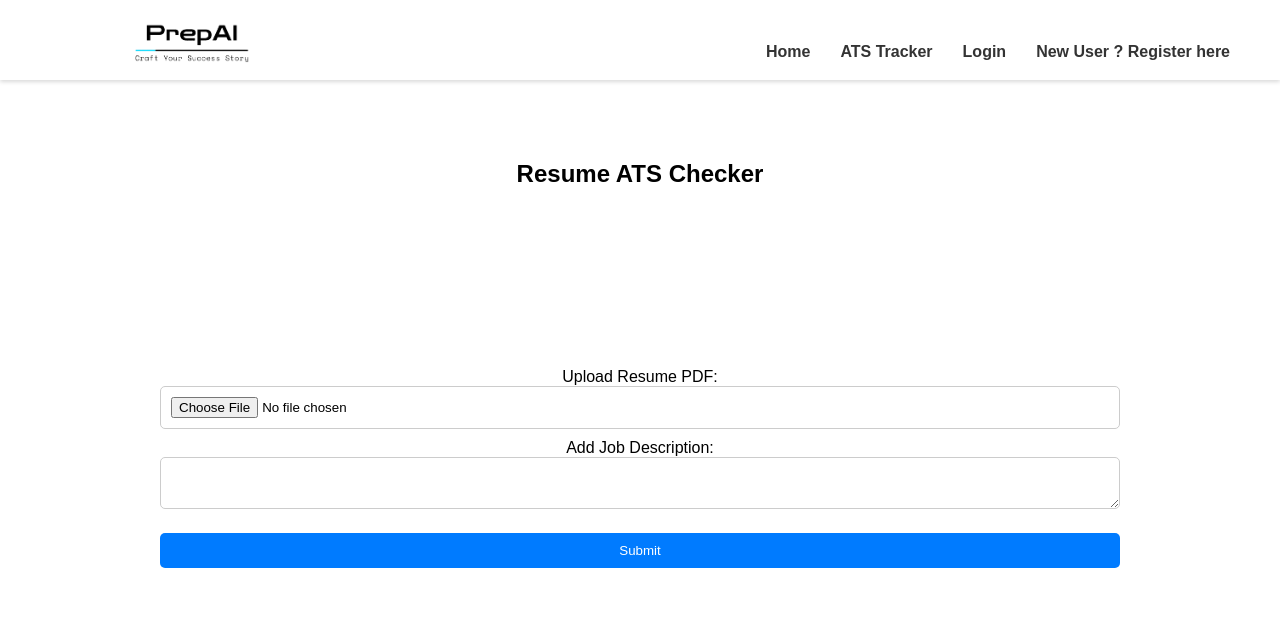
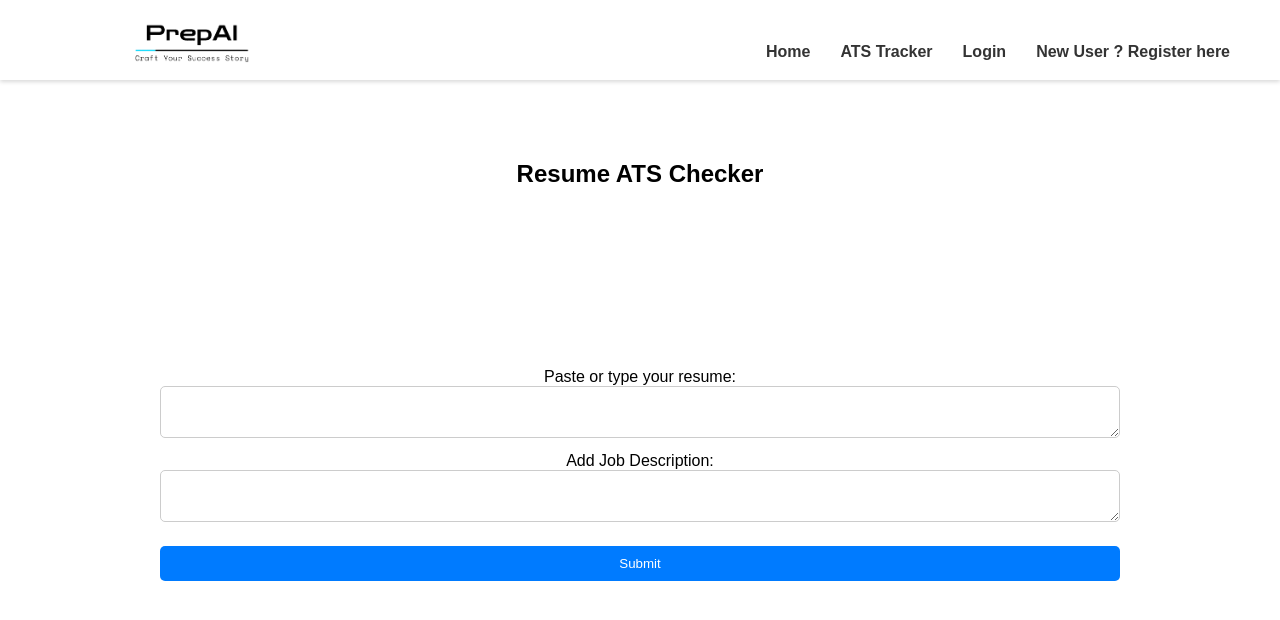
Before and after one commit to vyshakhgnair/PrepAI, a React (Create React App) app in the folder client/: page /ats in a window 1280 px wide. Shown: the top 620 px of the page. Built offline with nearby package versions, Linux system fonts and the light colour scheme.

Commit message:
edit ats

```diff
--- a/client/src/components/ResumeATS/Resumeats.css
+++ b/client/src/components/ResumeATS/Resumeats.css
@@ -18,6 +18,12 @@ body {
     margin-top: 20vh;
     margin-bottom: 20px;
   }
+  p {
+    font-size: 24px;
+    margin-bottom: 20px;
+    font-weight: 800;
+  }
+
 
   /* Form styles */
   form {
--- a/client/src/components/ResumeATS/Resumeats.jsx
+++ b/client/src/components/ResumeATS/Resumeats.jsx
@@ -1,41 +1,56 @@
 import React, { useState } from 'react';
 import './Resumeats.css';
-import { Page } from 'react-pdf';
-import { getDocument } from 'pdfjs-dist';
 
 const ResumeUploader = () => {
-  const [resume, setResume] = useState(null);
+  const [resumeContent, setResumeContent] = useState('');
   const [jobDescription, setJobDescription] = useState('');
-  const [numPages, setNumPages] = useState(null);
-  const [pdfDoc, setPdfDoc] = useState(null);
+  const [similarityScore, setSimilarityScore] = useState(null);
 
-  const handleResumeUpload = async (event) => {
-    const file = event.target.files[0];
-    setResume(file);
-    const pdfDoc = await getDocument(file).promise;
-    setPdfDoc(pdfDoc);
+  const handleResumeContentChange = (event) => {
+    setResumeContent(event.target.value);
   };
 
   const handleJobDescriptionChange = (event) => {
     setJobDescription(event.target.value);
   };
 
-  const onDocumentLoadSuccess = ({ numPages }) => {
-    setNumPages(numPages);
+  const calculateSimilarityScore = () => {
+    const resumeWords = resumeContent.toLowerCase().split(/\W+/);
+    const jobDescriptionWords = jobDescription.toLowerCase().split(/\W+/);
+    const intersection = resumeWords.filter(word => jobDescriptionWords.includes(word));
+    const similarity = (intersection.length / Math.sqrt(resumeWords.length * jobDescriptionWords.length)) * 100;
+    return similarity.toFixed(2); // Round to 2 decimal places
   };
 
   const handleSubmit = async (event) => {
     event.preventDefault();
-    // Here you can perform further actions, such as uploading the resume content and job description to a server
+
+    // Calculate similarity score
+    const score = calculateSimilarityScore();
+    setSimilarityScore(score);
+
+    // Log the resume content, job description, and similarity score to the console
+    console.log('Resume Content:', resumeContent);
+    console.log('Job Description:', jobDescription);
+    console.log('Similarity Score:', score);
+
+    // Here you can perform further actions based on the similarity score
+    // For example, you can display the similarity score to the user or take specific actions depending on the score
   };
 
   return (
     <div>
       <h1>Resume ATS Checker</h1>
+      {similarityScore !== null && (
+        <div>
+          <h2>ATS Score</h2>
+          <p>Score: {similarityScore}</p>
+        </div>
+      )}
       <form onSubmit={handleSubmit}>
         <div>
-          <label htmlFor="resume">Upload Resume PDF:</label>
-          <input type="file" id="resume" accept=".pdf" onChange={handleResumeUpload} />
+          <label htmlFor="resumeContent">Paste or type your resume:</label>
+          <textarea id="resumeContent" value={resumeContent} onChange={handleResumeContentChange} />
         </div>
         <div>
           <label htmlFor="jobDescription">Add Job Description:</label>
@@ -43,37 +58,7 @@ const ResumeUploader = () => {
         </div>
         <button type="submit" className='submit-button'>Submit</button>
       </form>
-      {pdfDoc && (
-        <div>
-          <h2>Resume Preview</h2>
-          <Page pageNumber={1} width={pdfDoc.getPage(1).view[2]} height={pdfDoc.getPage(1).view[3]}>
-            {({ page }) => (
-              <div>
-                <div style={{ position: 'relative', height: '100%', width: '100%' }}>
-                  <div style={{ position: 'absolute', top: 0, left: 0, width: '100%', height: '100%' }}>
-                    <svg width="100%" height="100%" viewBox={`0 0 ${page.view[2]} ${page.view[3]}`}>
-                      {page.content.items.map((item, index) => {
-                        if (item.kind === 'path') {
-                          return (
-                            <path key={index} fill={item.color} d={item.path} />
-                          );
-                        } else if (item.kind === 'text') {
-                          return (
-                            <text key={index} x={item.x} y={item.y} fill={item.color} fontFamily={item.fontFamily} fontSize={item.fontSize}>
-                              {item.text}
-                            </text>
-                          );
-                        }
-                        return null;
-                      })}
-                    </svg>
-                  </div>
-                </div>
-              </div>
-            )}
-          </Page>
-        </div>
-      )}
+
     </div>
   );
 };
```
